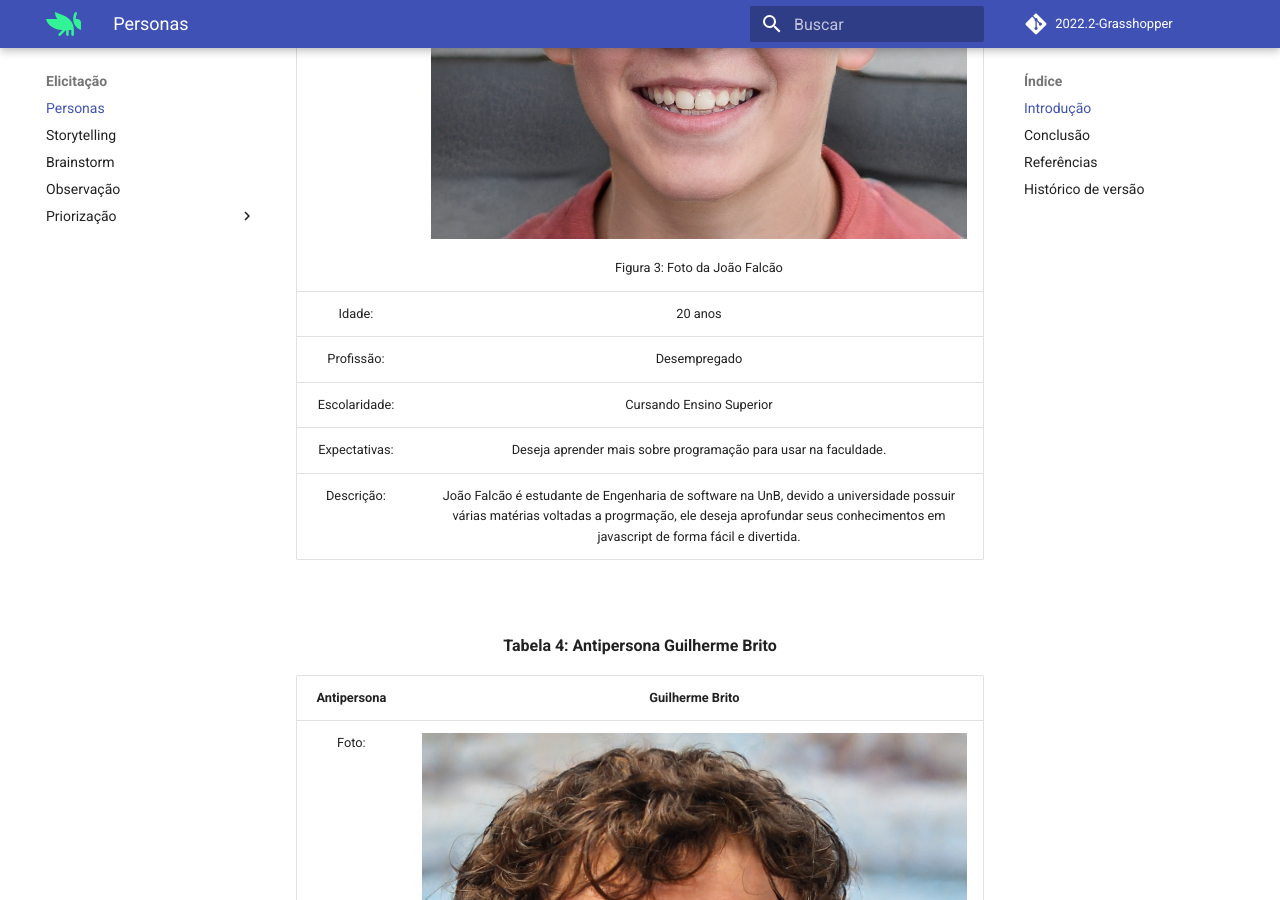
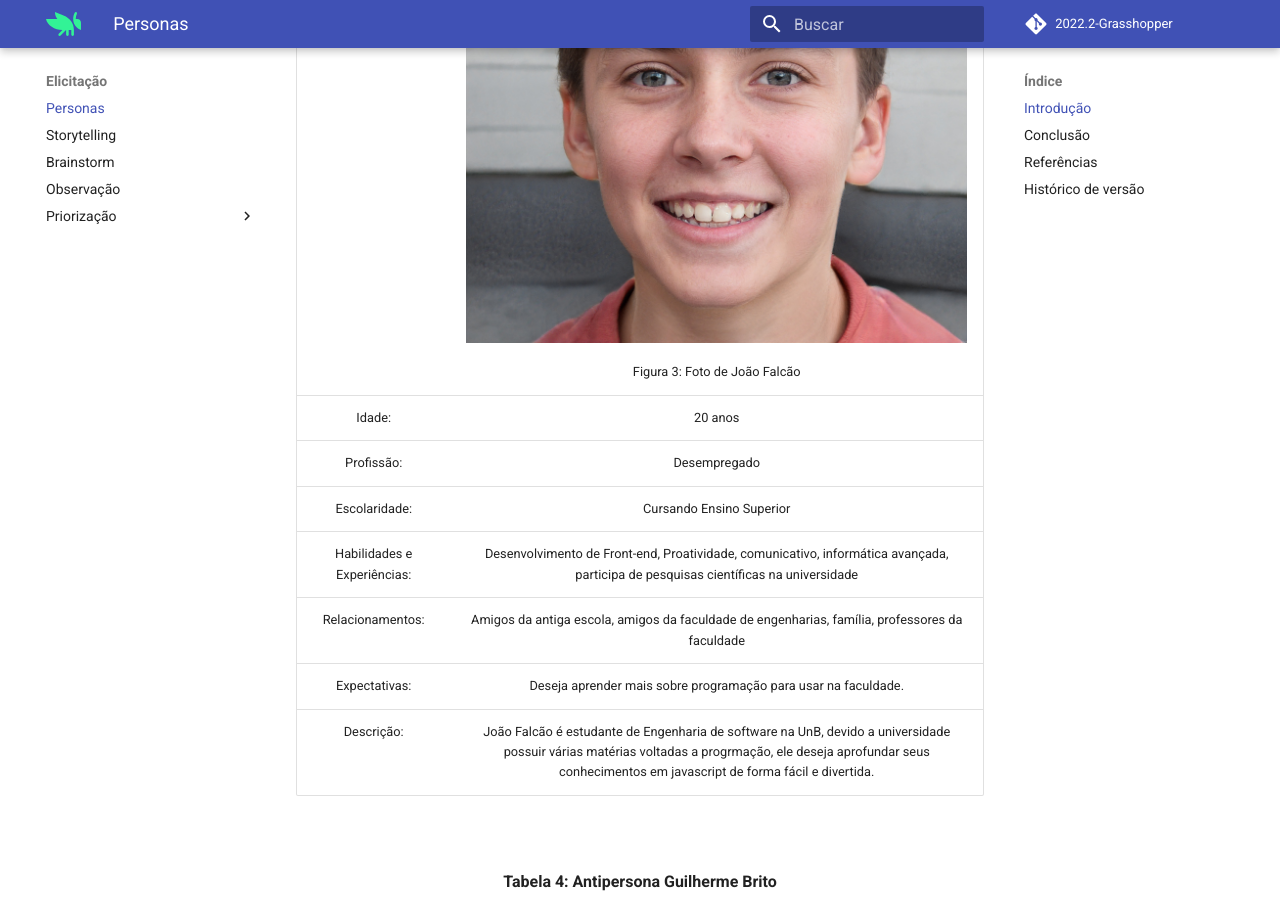
Before and after one commit to Requisitos-de-Software/2022.2-Grasshopper, an MkDocs documentation site: the page built from docs/elicitacao/personas.md, in a window 1280 px wide and 900 px high, scrolled down 3078 px. Built offline with MkDocs 1.6.1 and Material for MkDocs 9.7.7, drawn with Linux system fonts in a browser that asks for light colours; comment, search, counter and statistics services are not loaded; some of the changed text lies outside the part shown.

Commit message:
Inserindo habilidades e relacionamento das personas

```diff
--- a/docs/elicitacao/personas.md
+++ b/docs/elicitacao/personas.md
@@ -16,6 +16,8 @@ A seguir temos a <i>Tabela 1</i>, <i>Tabela 2</i>, <i>Tabela 3</i>, e <i>Tabela
 |Idade:|36 anos|
 |Profissão:|Engenheiro Aeroespacial|
 |Escolaridade:|Ensino Superior Completo|
+|Habilidades e Experiências:| Alto nível de habilidades em cálculo matemáticos, informática básica, trabalha com desenvolvimento de aeronaves para empresas privadas |
+|Relacionamentos:| Equipes de engenheiros no trabalho, família em sua residência, alguns amigos que fez na faculdade |
 |Expectativas:| Deseja facilitar suas contas do dia a dia, automatizando elas através de um sistema ou código.|
 |Descrição:| Paulo Ramos é um engenheiro de sucesso, que possui dificuldades no seu dia a dia por enfrentar contas muito grandes e demoradas que causam o atrado de suas outras tarefas. Lembrando da dica de um amigo que o aconselhou a escrever um código ou usar um sistema para agilizar suas tarefas, então resolve estudar mais sobre programação para atender suas nescessidades. |
 
@@ -29,6 +31,8 @@ A seguir temos a <i>Tabela 1</i>, <i>Tabela 2</i>, <i>Tabela 3</i>, e <i>Tabela
 |Idade:|18 anos|
 |Profissão:|Desempregada|
 |Escolaridade:|Ensino Medio Completo|
+|Habilidades e Experiências:| Conhecimento básicos aprendidos no ensino médio, informática, participou de projetos de ciências na escola, comunicativa, aprende com facilidade |
+|Relacionamentos:| Amigos da escola, professores da escola, família |
 |Expectativas:| Deseja ingressar na carreira de desenvolvedora. |
 |Descrição:| Roberta Paiva acaba de terminar seus anos letivos da escola, com uma mente aberta a novas oportunidades e com uma grande vontade de trabalhar remotamente, decide então estudar sobre programação que veio crescendo bastante nos últimos meses, e se tornar uma desenvolvedora para poder trabalhar de onde quiser e ganhar bem. |
 
@@ -38,10 +42,12 @@ A seguir temos a <i>Tabela 1</i>, <i>Tabela 2</i>, <i>Tabela 3</i>, e <i>Tabela
 
 |Persona Primária|João Falcão|
 |:--:|:--:|
-|Foto:|![](./assets/persona2.jpg)<p>Figura 3: Foto da João Falcão</p>|
+|Foto:|![](./assets/persona2.jpg)<p>Figura 3: Foto de João Falcão</p>|
 |Idade:|20 anos|
 |Profissão:|Desempregado|
 |Escolaridade:|Cursando Ensino Superior|
+|Habilidades e Experiências:| Desenvolvimento de Front-end, Proatividade, comunicativo, informática avançada, participa de pesquisas científicas na universidade |
+|Relacionamentos:| Amigos da antiga escola, amigos da faculdade de engenharias, família, professores da faculdade |
 |Expectativas:| Deseja aprender mais sobre programação para usar na faculdade. |
 |Descrição:| João Falcão é estudante de Engenharia de software na UnB, devido a universidade possuir várias matérias voltadas a progrmação, ele deseja aprofundar seus conhecimentos em javascript de forma fácil e divertida. |
 
@@ -55,6 +61,8 @@ A seguir temos a <i>Tabela 1</i>, <i>Tabela 2</i>, <i>Tabela 3</i>, e <i>Tabela
 |Idade:|30 anos|
 |Profissão:|Cozinheiro|
 |Escolaridade:|Ensino Superior Completo|
+|Habilidades e Experiências:| Habilidades com culinária italiana, japonesa, e alemã, já cozinhou em diversos restaurantes renomados pela Europa |
+|Relacionamentos:| Colegas de trabalho, donos de restaurantes, figuras políticas |
 |Expectativas:| Deseja se tornar o melhor cozinheiro do país |
 |Descrição:| Guilherme Brito é cozinheiro a mais de 5 anos, e possui o sonho de ser referência em sua área, buscando sempre cursos de culinária e de confeitaria. |
 
@@ -80,4 +88,5 @@ Portanto, para termos uma melhor elaboração na hora de elicitar os requisitos,
 | :----: | :--------: | :-------------------------------------------------------------: | :--------------: | :-------------------------------: |
 |  1.0   | 24/11/2022 |                Criado arquivo de personas                | Philipe de Souza | Lucas Lopes |
 |  1.1   | 26/11/2022 |                Criado personas do projeto               | Wildemberg Sales, Philipe de Souza | Lucas Lopes |
-| 1.2   | 26/11/2022 | Correção de não aparecer as imagens | Wildemberg Sales | Lucas Lopes |
+| 1.2    | 26/11/2022 | Correção de não aparecer as imagens | Wildemberg Sales | Lucas Lopes |
+| 1.3    | 27/11/2022 | Inserindo habilidades e relacionamento das personas | Wildemberg Sales | Lucas Lopes |
```
